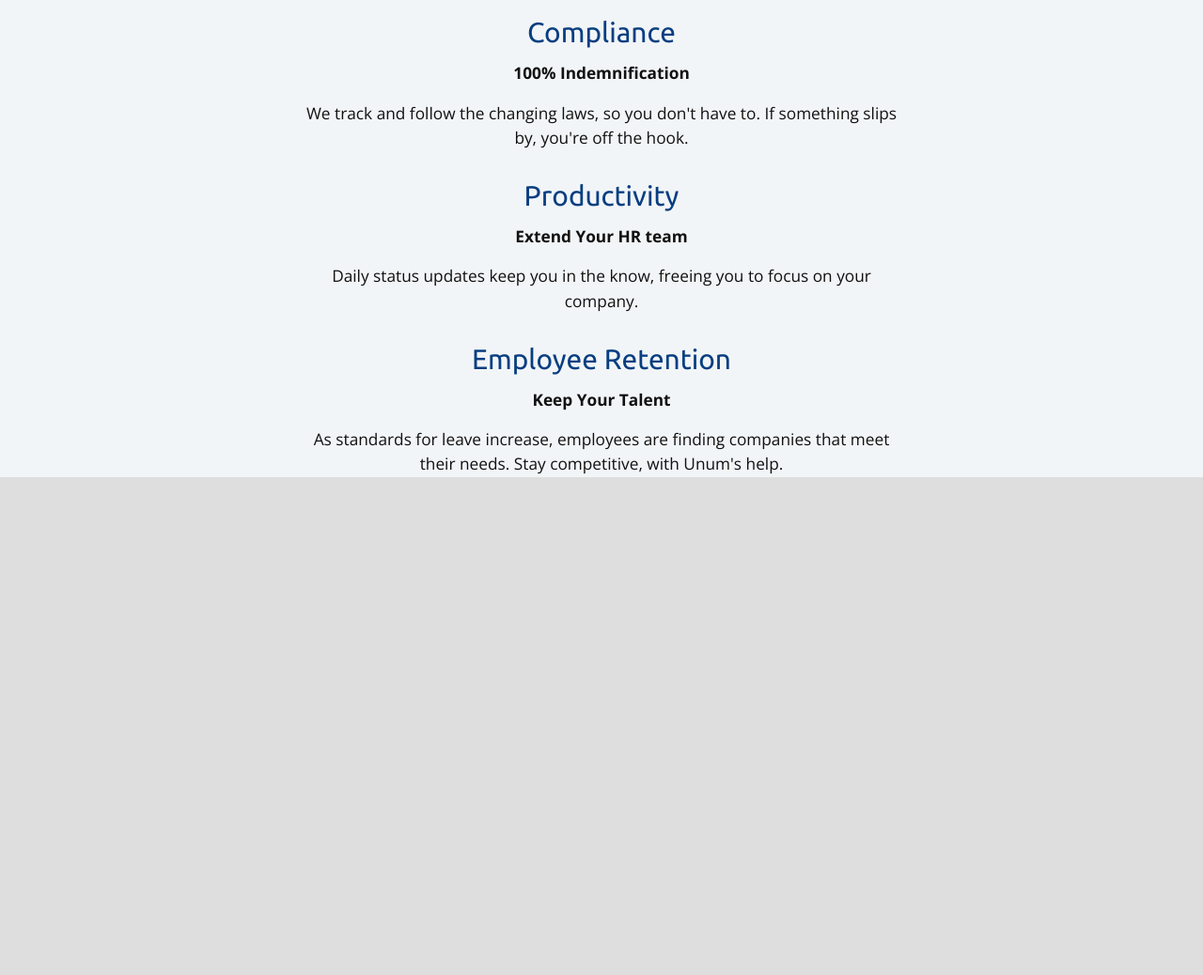
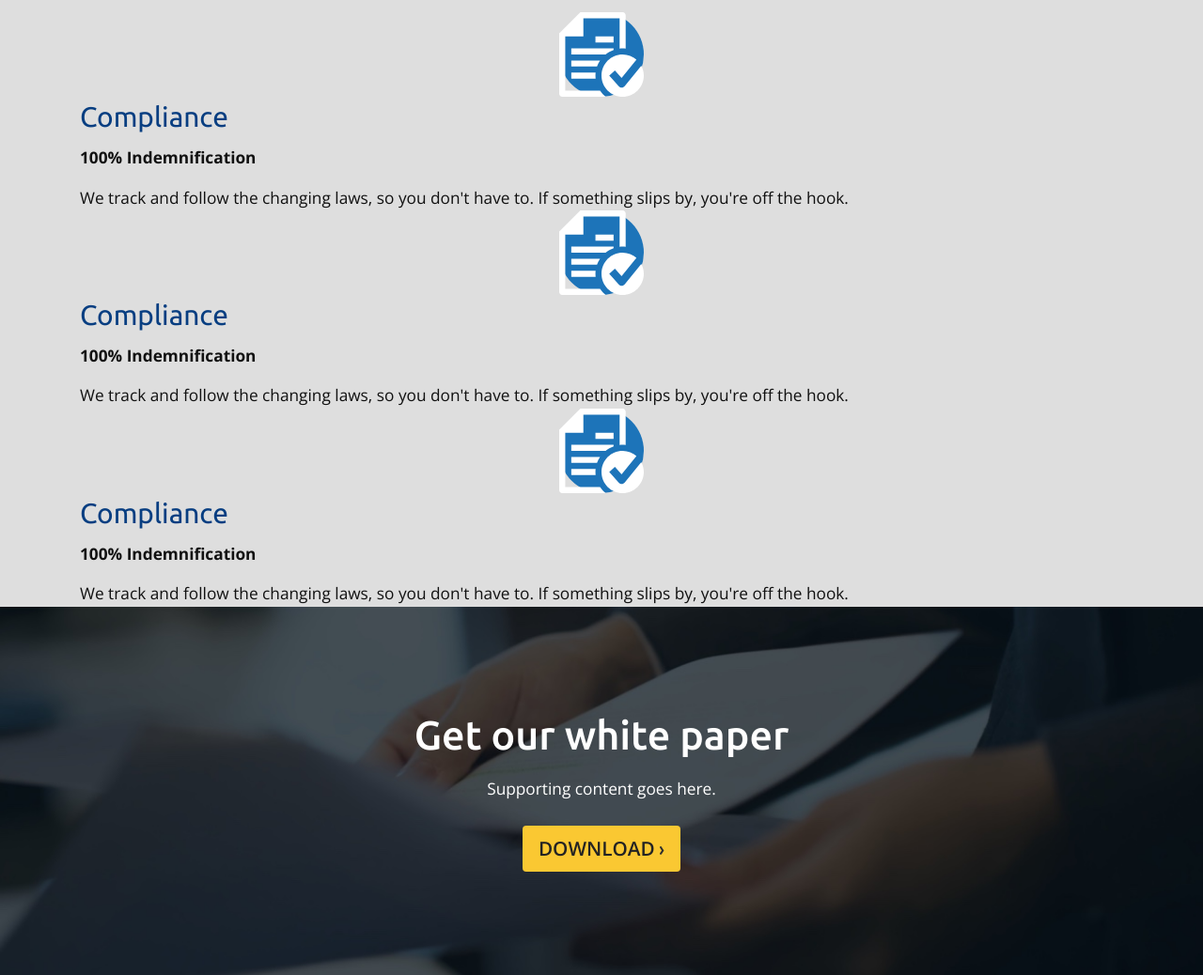
Before and after one commit to unumux/la-thought-leadership, a website: page index.html in a window 1280 px wide. Shown: the part 882-1920 px from the top of the page at 94% size. Before the commit the page ends 1390 px from the top, so only its background shows below. Drawn offline with nearby package versions, Linux system fonts and the light colour scheme.

Commit message:
refactors tiled content, edits the content class

```diff
--- a/index.html
+++ b/index.html
@@ -26,7 +26,9 @@
                         <p>Let Unum take the hassle out of your employee absences</p>
                     </div>
                 </div>
-                <section class="willow-banner" role="region">
+            </section>
+            <div class="container">
+                <section class="willow-banner la-banner--header" role="region">
                     <h1 class="willow-banner__heading">Find confidence in an Absence Solution.</h1>
                     <div class="willow-banner__content">
                         <p>Mental and phsyical well-being are paramount to productivity - no matter your industry, position or outlook. At Unum, we recognize that life doesn't always give you a gracious heads up and that, sometimes, you have no choice but to face a challenge head-on. We believe that productive time off - time devoted to healing, caring, and loving - leads to more productive time "on the clock." And we're willing to bet that your employees agree.</p>
@@ -34,37 +36,41 @@
                     </div>
                 </section>
                 <section class="tiled-content">
-                    <div class="tiled-content__content">
+                    <div class="tiled-content__item">
                         <div class="tiled-content__image-container">
-                            <img class="tiled-content__image" src="" alt=""/>
+                            <img class="tiled-content__image" src="assets/icon-checklist.svg" alt=""/>
+                        </div>
+                        <h2 class="tiled-content__heading">Compliance</h2>
+                        <p class="tiled-content__subheading">100% Indemnification</p>
+                        <p class="tiled-content__text">We track and follow the changing laws, so you don't have to. If something slips by, you're off the hook.</p>
+                    </div>
+                    <div class="tiled-content__item">
+                        <div class="tiled-content__image-container">
+                            <img class="tiled-content__image" src="assets/icon-checklist.svg" alt=""/>
+                        </div>
+                        <h2 class="tiled-content__heading">Compliance</h2>
+                        <p class="tiled-content__subheading">100% Indemnification</p>
+                        <p class="tiled-content__text">We track and follow the changing laws, so you don't have to. If something slips by, you're off the hook.</p>
+                    </div>
+                    <div class="tiled-content__item">
+                        <div class="tiled-content__image-container">
+                            <img class="tiled-content__image" src="assets/icon-checklist.svg" alt=""/>
                         </div>
                         <h2 class="tiled-content__heading">Compliance</h2>
                         <p class="tiled-content__subheading">100% Indemnification</p>
                         <p class="tiled-content__text">We track and follow the changing laws, so you don't have to. If something slips by, you're off the hook.</p>
                     </div>
                 </section>
-                <section class="tiled-content">
-                    <div class="tiled-content__content">
-                        <div class="tiled-content__image-container">
-                            <img class="tiled-content__image" src="" alt=""/>
-                        </div>
-                        <h2 class="tiled-content__heading">Productivity</h2>
-                        <p class="tiled-content__subheading">Extend Your HR team</p>
-                        <p class="tiled-content__text">Daily status updates keep you in the know, freeing you to focus on your company.</p>
-                    </div>
-                </section>
-                <section class="tiled-content">
-                    <div class="tiled-content__content">
-                        <div class="tiled-content__image-container">
-                            <img class="tiled-content__image" src="" alt=""/>
-                        </div>
-                        <h2 class="tiled-content__heading">Employee Retention</h2>
-                        <p class="tiled-content__subheading">Keep Your Talent</p>
-                        <p class="tiled-content__text">As standards for leave increase, employees are finding companies that meet their needs. Stay competitive, with Unum's help.</p>
-                    </div>
-                </section>
+            </div>
+            <section class="willow-banner la-banner--hero" role="region">
+                <h1 class="willow-banner__heading">Get our white paper</h1>
+                <div class="willow-banner__content">
+                    <p>Supporting content goes here.</p>
+                </div>
+                <ul class="willow-banner__actions">
+                    <li class="willow-banner__action"><button class="willow-button la-button">Download <img class="la-button__icon" alt="" src="assets/btn-arrow.svg"></button></li>
+                </ul>
             </section>
-
 
         </main>
 
--- a/styles/heading/_container.scss
+++ b/styles/heading/_container.scss
@@ -1,4 +1,6 @@
-@mixin base() {}
+@mixin base() {
+
+}
 
 &__container {
     @include base;
--- a/styles/heading/_text.scss
+++ b/styles/heading/_text.scss
@@ -1,4 +1,5 @@
 @mixin base() {
+    @include full-bleed;
     color: #fff;
     background-image: url('../assets/family-hero-image.jpg');
     background-repeat: no-repeat;
--- a/styles/overrides/_overrides.scss
+++ b/styles/overrides/_overrides.scss
@@ -1 +1,3 @@
 @import 'willow-banner/willow-banner';
+@import 'willow-button/willow-button';
+@import 'container/container';
--- /dev/null
+++ b/styles/overrides/container/_container.scss
@@ -0,0 +1,3 @@
+.container {
+    min-height: 0;
+}
--- a/styles/overrides/willow-banner/_willow-banner.scss
+++ b/styles/overrides/willow-banner/_willow-banner.scss
@@ -1,10 +1,26 @@
-.willow-banner {
+.la-banner--header {
     background-color: unset;
     padding-bottom: space(1);
     padding-top: space(1);
+    background-color: #f2f5f7;
 
-    &__heading {
+    .willow-banner__heading {
         color: #015294;
         font-weight: 500;
     }
 }
+
+.la-banner--hero {
+    background-color: unset;
+    background-image: url('../../../assets/banner-bg-image.jpg');
+
+    .willow-banner__heading {
+        color: #fff;
+        font-weight: 500;
+    }
+
+    .willow-banner__content {
+        color: #fff;
+        font-size: 24px;
+    }
+}
--- /dev/null
+++ b/styles/overrides/willow-button/_willow-button.scss
@@ -0,0 +1,7 @@
+.la-button {
+    color: #232323;
+
+    &__icon {
+        vertical-align: middle;
+    }
+}
--- a/styles/tiled-content/_content.scss
+++ b/styles/tiled-content/_content.scss
@@ -1,8 +1,5 @@
 @mixin base {
     text-align: center;
-    @media screen and (min-width: 768px) {
-        flex-basis: 50%;
-    }
 }
 
 &__content {
--- a/styles/tiled-content/_image-container.scss
+++ b/styles/tiled-content/_image-container.scss
@@ -1,5 +1,11 @@
 @mixin base {
-
+    background-color: #1D74B9;
+    height: 90px;
+    width: 90px;
+    border-radius: 50%;
+    display: flex;
+    justify-content: center;
+    margin: 0 auto;
 }
 
 &__image-container {
--- a/styles/tiled-content/_tiled-content.scss
+++ b/styles/tiled-content/_tiled-content.scss
@@ -1,9 +1,5 @@
 @mixin base {
-    @media screen and (min-width: 768px) {
-        display: flex;
-        flex-wrap: wrap;
-        justify-content: center;
-    }
+
 }
 
 .tiled-content {
```
Also changed, not shown: assets/banner-bg-image.jpg (added), assets/btn-arrow.svg (added), assets/family-hero-image.jpg, assets/icon-checklist.svg (added), assets/icon-employee-retention.svg (added), assets/icon-stopwatch.svg (added), styles/heading/_heading.scss (line endings or trailing spaces), styles/styles.min.css, 1 other file.
